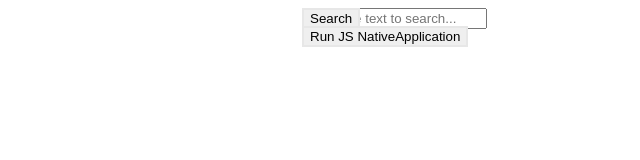
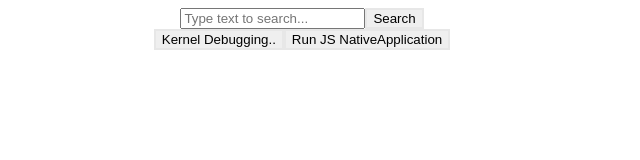
Before and after one commit to ADev531/WebOS, a plain HTML site: page index.html in a window 1280 px wide. Shown: the whole page, without its empty margins (338-978 px from the left). Drawn offline with Linux system fonts and the light colour scheme.

Commit message:
Update mainui.css

```diff
--- a/mainui.css
+++ b/mainui.css
@@ -5,15 +5,3 @@
     text-align: center;
     padding: 10px;
 }
-
-button {
-    position: absolute;
-    left: 50%;
-    text-align: center;
-}
-
-input {
-    position: absolute;
-    left: 50%;
-    text-align: center;
-}
```
